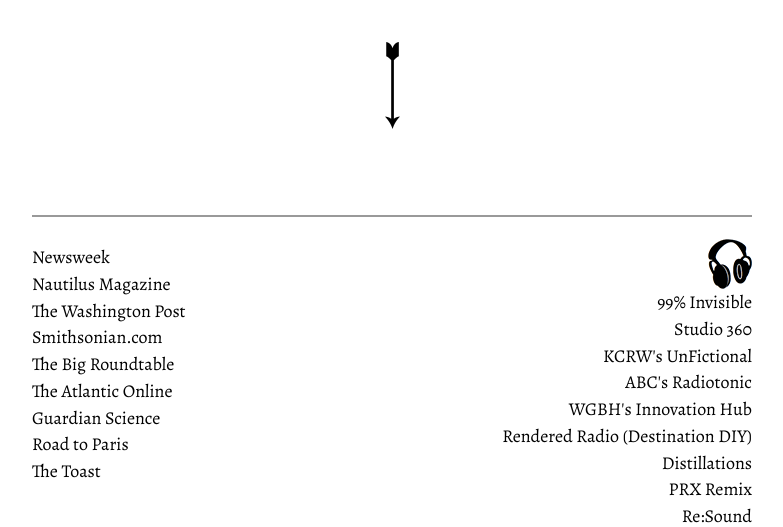
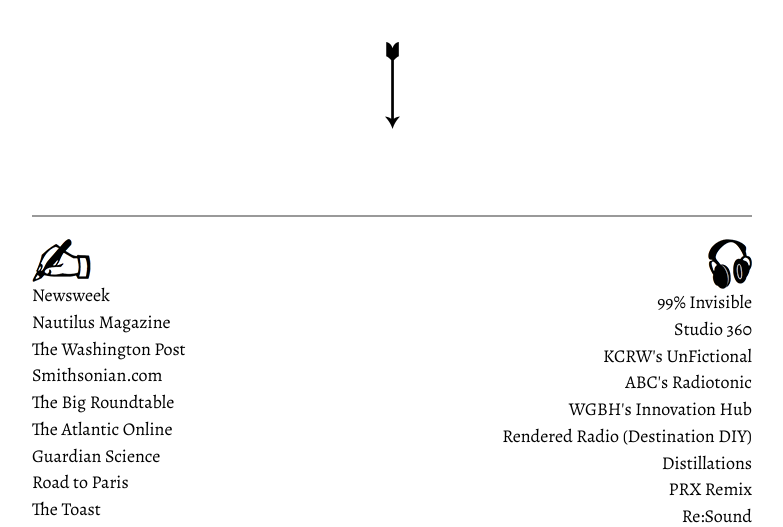
Before and after one commit to grodzianowski/dgws, a PHP site: page / in a window 1280 px wide. Shown: the part 221-748 px from the top of the page, without its empty margins (248-1031 px from the left). Run offline with PHP 8.4, Linux system fonts and the light colour scheme.

Commit message:
picture returns?

```diff
--- a/index.php
+++ b/index.php
@@ -91,7 +91,7 @@
                 	<hr>
 
 		                <div class="col-md-6" style="text-align:left">
-		                <a class="leftcolumn" style="margin-left:-15px;" href="#writing" class="btn btn-writes page-scroll">
+		                <a style="margin-left:-15px;" href="#writing" class="btn btn-writes page-scroll">
                         <i class="fa fa-angle-double-down animated"></i>
                         </a>
 
```
